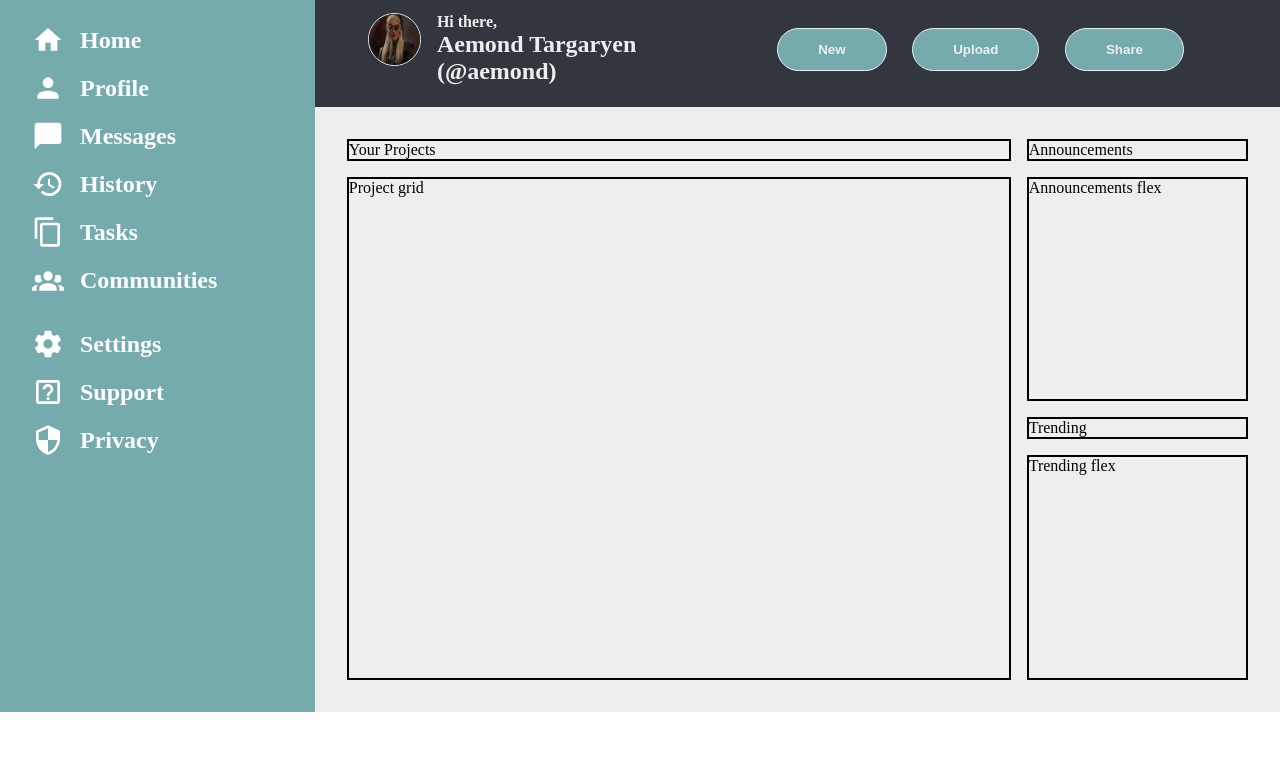
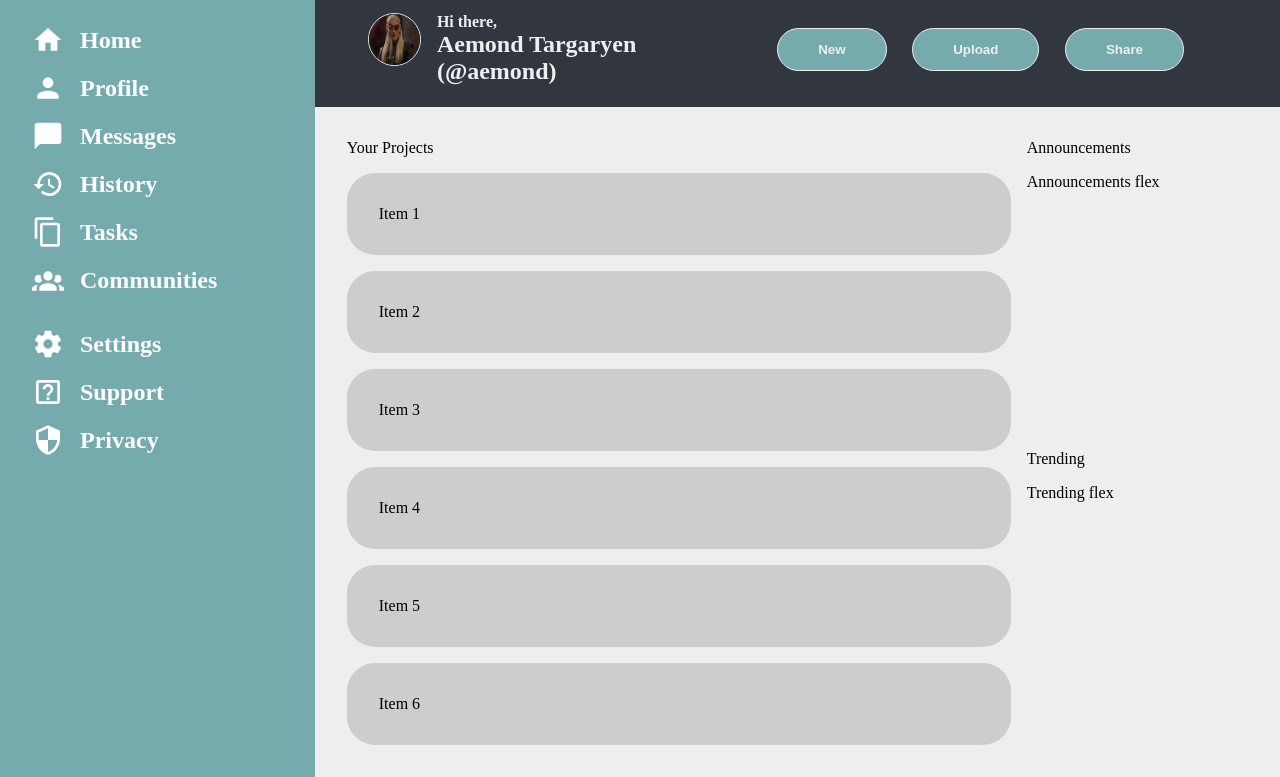
Before and after one commit to RoyBlackfyre/Dashbord, a plain HTML site: page index.html in a window 1280 px wide. Shown: the part 88-865 px from the top of the page. Before the commit the page ends 800 px from the top, so only its background shows below. Drawn offline with Linux system fonts and the light colour scheme.

Commit message:
Add cards to project grid layout
Added grid responsive layout to contain project
cards

```diff
--- a/index.html
+++ b/index.html
@@ -75,7 +75,15 @@
             <p id="project-text">Your Projects</p>
             <p id="announcements-text">Announcements</p>
             <p id="trending-text">Trending</p>
-            <div id="project-grid">Project grid</div>
+            <div id="project-grid">
+                <div class="project-card">Item 1</div>
+                <div class="project-card">Item 2</div>
+                <div class="project-card">Item 3</div>
+                <div class="project-card">Item 4</div>
+                <div class="project-card">Item 5</div>
+                <div class="project-card">Item 6</div>
+
+            </div>
             <div id="announcement-flex">Announcements flex</div>
             <div id="trending-flex">Trending flex</div>
 
--- a/style.css
+++ b/style.css
@@ -9,6 +9,7 @@
     --content:#EEEEEE;
     --uppermenu:#31363F;
     --convertToWhite: invert(100%) sepia(100%) saturate(0%) hue-rotate(288deg) brightness(102%) contrast(80%);
+    --cardBackground:#cecccc;
 }
 
 
@@ -246,6 +247,16 @@
 
 #project-grid {
     grid-area: project-grid;
+    display:grid;
+    gap:1em;
+    grid-template-columns: repeat(auto-fill ,minmax(450px,1fr));
+    grid-auto-rows: 1fr;
+}
+
+#project-grid .project-card{
+    background-color: var(--cardBackground);
+    border-radius: 28px;
+    padding: var(--padding);
 }
 
 #announcement-flex {
@@ -257,6 +268,6 @@
 }
 
 
-.content > * {
+/* .content > * {
     border: 2px solid black;
-}
+} */
```
